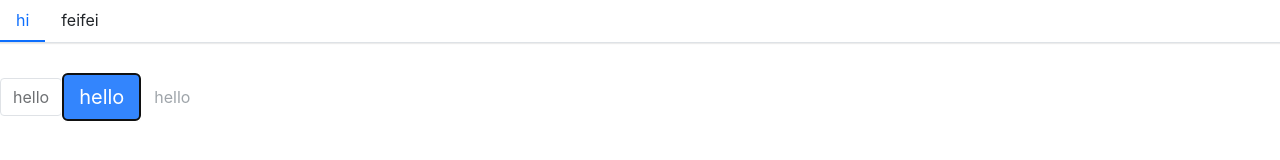
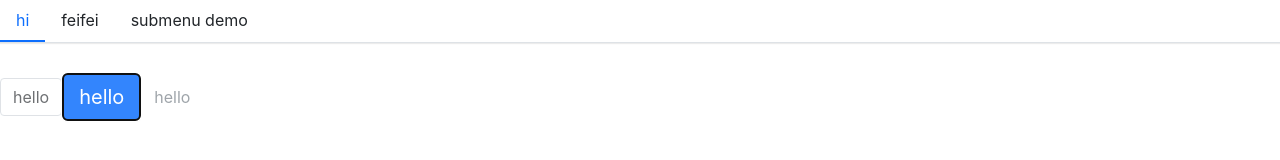
Before and after one commit to feidudu1/yyf_antd, a React (Create React App) app: page / in a window 1280 px wide. Shown: the top 160 px of the page. Built offline with nearby package versions, Linux system fonts and the light colour scheme.

Commit message:
[menu]submenu初始化

```diff
--- a/src/App.tsx
+++ b/src/App.tsx
@@ -2,6 +2,7 @@ import React from "react";
 import Button, { ButtonType, ButtonSize } from "./components/Button/button";
 import Menu from "./components/Menu/menu";
 import MenuItem from "./components/Menu/menuItem";
+import SubMenu from "./components/Menu/subMenu";
 function App() {
   return (
     <div className="App">
@@ -11,9 +12,14 @@ function App() {
           onSelect={(index) => {
             console.log("select " + index);
           }}
+          // mode={"vertical"}
         >
-          <MenuItem index={0}>hi</MenuItem>
-          <MenuItem index={1}>feifei</MenuItem>
+          <MenuItem>hi</MenuItem>
+          <MenuItem>feifei</MenuItem>
+          <SubMenu title={"submenu demo"}>
+            <MenuItem> sub hi</MenuItem>
+            <MenuItem>sub feifei</MenuItem>
+          </SubMenu>
         </Menu>
       </div>
       <div title={"button_test"}>
--- a/src/components/Menu/_style.scss
+++ b/src/components/Menu/_style.scss
@@ -53,11 +53,11 @@
     }
   }
   .submenu {
-    //display: none;
+    display: none;
     list-style: none;
     padding-left: 0;
     white-space: nowrap;
-    //transition: $menu-transition;
+    transition: $menu-transition;
     .menu-item {
       padding: $menu-item-padding-y $menu-item-padding-x;
       cursor: pointer;
@@ -70,10 +70,10 @@
     }
   }
   .submenu.menu-opened {
-    //display: block;
+    display: block;
   }
 }
-.menu-horizontal {
+.horizontal {
   > .menu-item {
     border-bottom: $menu-item-active-border-width solid transparent;
   }
@@ -87,7 +87,7 @@
     box-shadow: $submenu-box-shadow;
   }
 }
-.menu-vertical {
+.vertical {
   flex-direction: column;
   border-bottom: 0px;
   margin: 10px 20px;
--- a/src/components/Menu/context.ts
+++ b/src/components/Menu/context.ts
@@ -1,10 +1,12 @@
 import { createContext } from "react";
 
 export type TSelectCallback = (selectedIndex: number) => void;
+export type TMode = "vertical" | "horizontal";
 
 export interface IMenuContext {
   index: number;
   onSelect?: TSelectCallback;
+  mode?: TMode;
 }
 
 const MenuContext = createContext<IMenuContext>({
--- a/src/components/Menu/menu.tsx
+++ b/src/components/Menu/menu.tsx
@@ -1,10 +1,7 @@
 import React, { useState } from "react";
 import classNames from "classnames";
-import MenuContext, { TSelectCallback, IMenuContext } from "./context";
+import MenuContext, { TSelectCallback, IMenuContext, TMode } from "./context";
 import { IMenuItemProps } from "./menuItem";
-
-type TMode = "vertical" | "horizontal";
-
 export interface IMenuProps {
   defaultIndex?: number;
   mode?: TMode;
@@ -18,6 +15,7 @@ const Menu: React.FC<IMenuProps> = (props) => {
 
   const classes = classNames("menu", className, {
     vertical: mode === "vertical",
+    horizontal: mode !== "vertical",
   });
 
   const [activeIndex, setActiveIndex] = useState(defaultIndex);
@@ -32,6 +30,7 @@ const Menu: React.FC<IMenuProps> = (props) => {
   const passedContext: IMenuContext = {
     index: activeIndex || 0,
     onSelect: handleClick,
+    mode,
   };
 
   const renderChildren = () => {
@@ -39,8 +38,8 @@ const Menu: React.FC<IMenuProps> = (props) => {
       const childElement =
         child as React.FunctionComponentElement<IMenuItemProps>;
       const { displayName } = childElement.type;
-      if (displayName === "MenuItem") {
-        return React.cloneElement(childElement, { index });
+      if (displayName === "MenuItem" || displayName === "SubMenu") {
+        return React.cloneElement(childElement, { index }); // 可以让menuItem自动获得index，不用一个一个传index值
       } else {
         console.error(
           "Warning: menu has a child whitch is not a MenuItem Component"
--- /dev/null
+++ b/src/components/Menu/subMenu.tsx
@@ -0,0 +1,79 @@
+import React, { useContext, useState } from "react";
+import classNames from "classnames";
+import MenuContext from "./context";
+import { IMenuItemProps } from "./menuItem";
+
+export interface ISubMenuProps {
+  index?: number;
+  title: string;
+  className?: string;
+}
+
+const SubMenu: React.FC<ISubMenuProps> = ({
+  index,
+  title,
+  className,
+  children,
+}) => {
+  const context = useContext(MenuContext);
+  const [menuOpen, setOpen] = useState(false);
+  const classes = classNames(
+    "menu-item",
+    "submenu-item",
+    {
+      "is-active": context.index === index,
+    },
+    className
+  );
+
+  const handleClick = (e: React.MouseEvent) => {
+    setOpen(!menuOpen);
+  };
+
+  let timer: any;
+  const handleMouse = (e: React.MouseEvent, toggle: boolean) => {
+    clearTimeout(timer);
+    e.preventDefault();
+    timer = setTimeout(() => {
+      setOpen(toggle);
+    }, 300);
+  };
+
+  const clickEvents =
+    context.mode === "vertical" ? { onClick: handleClick } : {};
+  const hoverEvents =
+    context.mode !== "vertical"
+      ? {
+          onMouseEnter: (e: React.MouseEvent) => handleMouse(e, true),
+          onMouseLeave: (e: React.MouseEvent) => handleMouse(e, false),
+        }
+      : {};
+
+  const renderChildren = () => {
+    const subMenuClasses = classNames("submenu", {
+      "menu-opened": menuOpen,
+    });
+    const childrenComponent = React.Children.map(children, (child, index) => {
+      const childElement =
+        child as React.FunctionComponentElement<IMenuItemProps>;
+      if (childElement.type.displayName === "MenuItem") {
+        return React.cloneElement(childElement, { index });
+      } else {
+        console.error(
+          "Warning: subMenu has a child whitch is not a MenuItem Component"
+        );
+      }
+    });
+    return <ul className={subMenuClasses}>{childrenComponent}</ul>;
+  };
+
+  return (
+    <li key={index} className={classes} {...clickEvents} {...hoverEvents}>
+      <div className={"submenu-title"}>{title}</div>
+      {renderChildren()}
+    </li>
+  );
+};
+
+SubMenu.displayName = "SubMenu";
+export default SubMenu;
```
